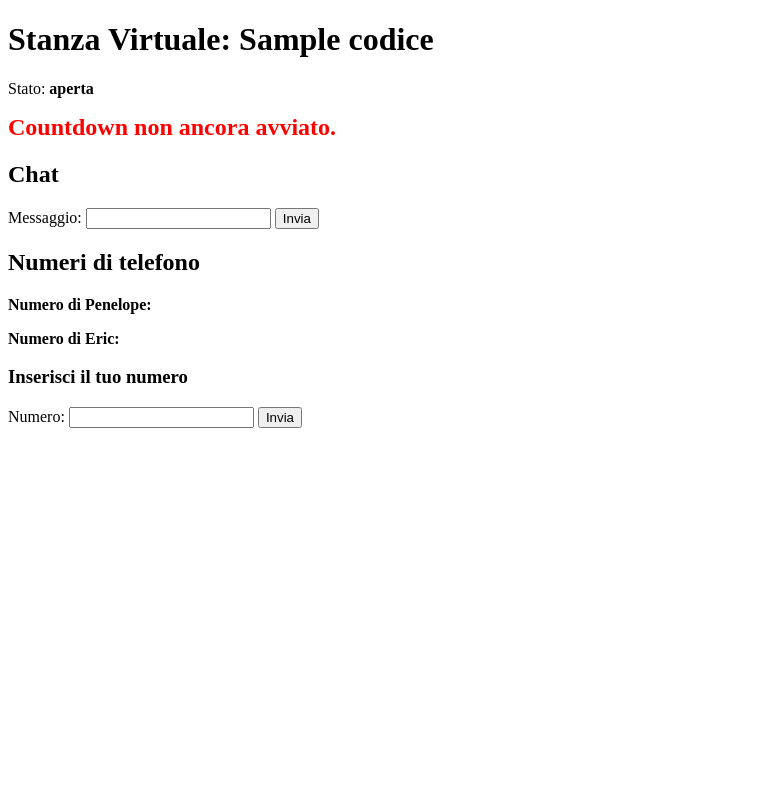
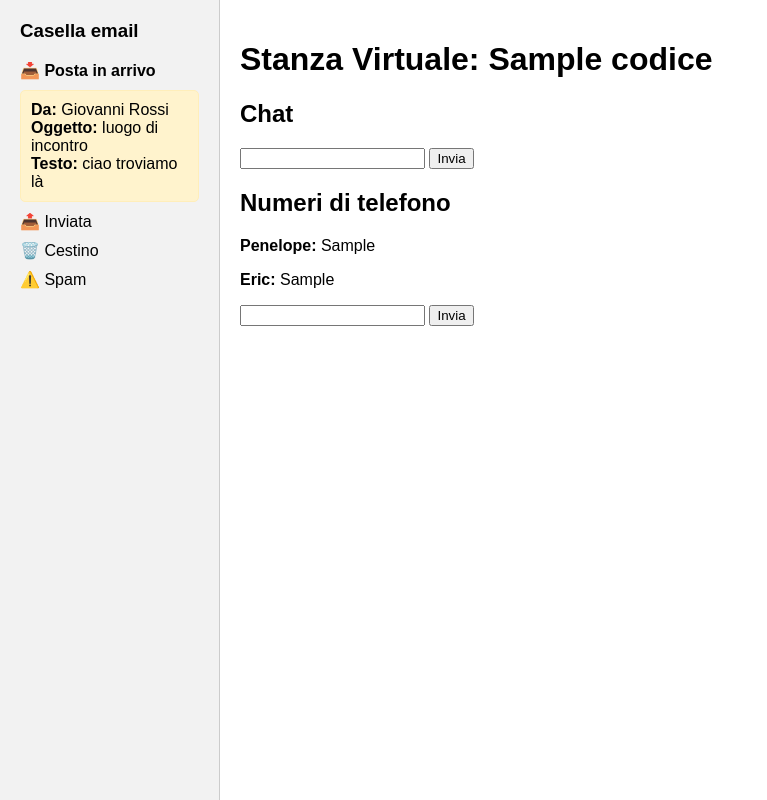
Before and after one commit to AndCatr/Stanza-Virtuale, a Flask app: template templates/stanza.html in a window 1280 px wide. Shown: the whole page, without its empty margins (0-767 px from the left). Run offline with Flask 3, Linux system fonts and the light colour scheme; the template is opened without the code that fills it: most values are stand-ins (such as "Sample title", 1, 10 or a date in 2020); data that the repository does not hold is empty.

Commit message:
Update stanza.html

```diff
--- a/templates/stanza.html
+++ b/templates/stanza.html
@@ -2,13 +2,49 @@
 <html lang="it">
 <head>
     <meta charset="UTF-8">
+    <title>Stanza Virtuale: {{ codice }}</title>
     <meta name="viewport" content="width=device-width, initial-scale=1.0">
-    <title>Stanza Virtuale: {{ codice }}</title>
     <style>
-        #timerDisplay {
-            font-size: 24px;
-            font-weight: bold;
+        body {
+            display: flex;
+            margin: 0;
+            font-family: Arial, sans-serif;
+        }
+        .sidebar {
+            width: 220px;
+            background-color: #f2f2f2;
+            padding: 20px;
+            border-right: 1px solid #ccc;
+            height: 100vh;
+            box-sizing: border-box;
+        }
+        .sidebar h3 {
+            margin-top: 0;
+        }
+        .sidebar ul {
+            list-style: none;
+            padding: 0;
+        }
+        .sidebar li {
+            margin: 10px 0;
+        }
+        .content {
+            flex: 1;
+            padding: 20px;
+        }
+        .email-preview {
+            background-color: #fff3cd;
+            border: 1px solid #ffeeba;
+            padding: 10px;
+            border-radius: 5px;
+        }
+        #chat p {
+            margin: 4px 0;
+        }
+        #timer {
+            font-size: 1.2em;
             color: red;
+            margin-top: 10px;
         }
     </style>
     <script>
@@ -58,17 +94,16 @@
             fetch("{{ url_for('verifica_countdown', codice=codice) }}")
                 .then(response => response.json())
                 .then(data => {
-                    const display = document.getElementById("timerDisplay");
-                    if (data.countdown === null) {
-                        display.textContent = "Countdown non ancora avviato.";
-                    } else if (data.countdown <= 0) {
-                        display.textContent = "Stanza distrutta!";
+                    if (data.countdown !== null) {
+                        const timer = document.getElementById("timer");
+                        timer.innerText = `Countdown: ${data.countdown} secondi`;
+
+                        if (data.countdown <= 0) {
                             setTimeout(() => {
                                 alert("Stanza distrutta");
                                 window.location.href = "{{ url_for('autodistrutta') }}";
                             }, 1000);
-                    } else {
-                        display.textContent = "Countdown: " + data.countdown + " secondi...";
+                        }
                     }
                 });
         }
@@ -78,14 +113,27 @@
             aggiornaNumeri();
             controllaBlocco();
             aggiornaCountdown();
-        }, 1000);
+        }, 2000);
     </script>
 </head>
 <body>
+    <div class="sidebar">
+        <h3>Casella email</h3>
+        <ul>
+            <li><strong>📥 Posta in arrivo</strong></li>
+            <li><div class="email-preview">
+                <strong>Da:</strong> Giovanni Rossi<br>
+                <strong>Oggetto:</strong> luogo di incontro<br>
+                <strong>Testo:</strong> ciao troviamo là
+            </div></li>
+            <li>📤 Inviata</li>
+            <li>🗑️ Cestino</li>
+            <li>⚠️ Spam</li>
+        </ul>
+    </div>
+
+    <div class="content">
         <h1>Stanza Virtuale: {{ codice }}</h1>
-    <p>Stato: <strong>aperta</strong></p>
-
-    <div id="timerDisplay">Countdown non ancora avviato.</div>
 
         <h2>Chat</h2>
         <div id="chat">
@@ -97,20 +145,20 @@
         </div>
 
         <form action="{{ url_for('stanza', codice=codice) }}" method="POST">
-        <label for="messaggio">Messaggio:</label>
             <input type="text" name="messaggio" id="input_messaggio" required>
             <button type="submit" id="btn_messaggio">Invia</button>
         </form>
 
         <h2>Numeri di telefono</h2>
-    <p><strong>Numero di Penelope:</strong> <span id="numero_penelope">{{ numero_penelope if numero_penelope else "Non ancora inserito" }}</span></p>
-    <p><strong>Numero di Eric:</strong> <span id="numero_eric">{{ numero_eric if numero_eric else "Non ancora inserito" }}</span></p>
+        <p><strong>Penelope:</strong> <span id="numero_penelope">{{ numero_penelope or 'Non ancora inserito' }}</span></p>
+        <p><strong>Eric:</strong> <span id="numero_eric">{{ numero_eric or 'Non ancora inserito' }}</span></p>
 
-    <h3>Inserisci il tuo numero</h3>
         <form action="{{ url_for('stanza', codice=codice) }}" method="POST">
-        <label for="numero">Numero:</label>
             <input type="text" name="numero" id="input_numero" required>
             <button type="submit" id="btn_numero">Invia</button>
         </form>
+
+        <div id="timer"></div>
+    </div>
 </body>
 </html>
```
Lines whose indentation alone changed are shown as unchanged.
